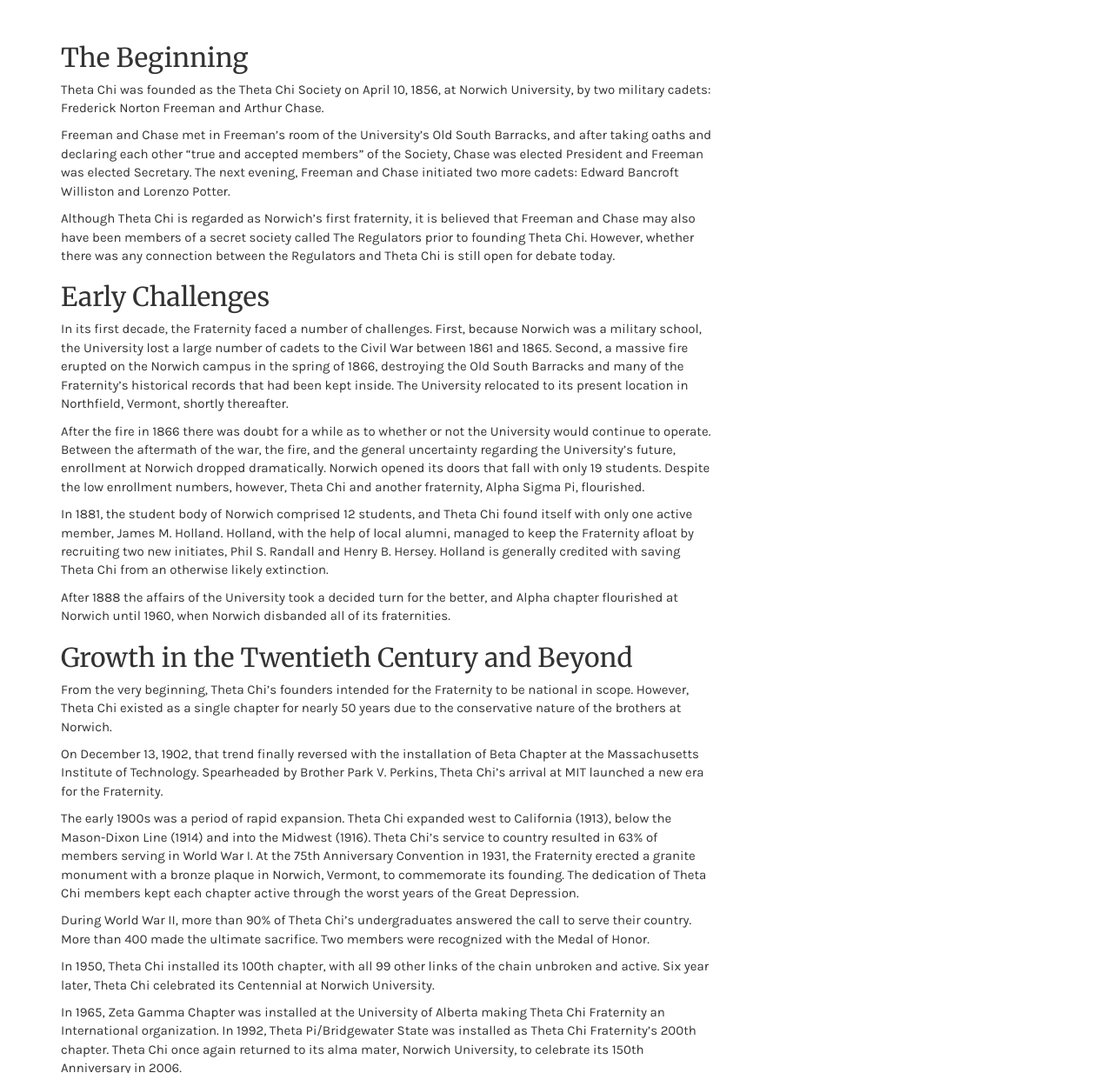
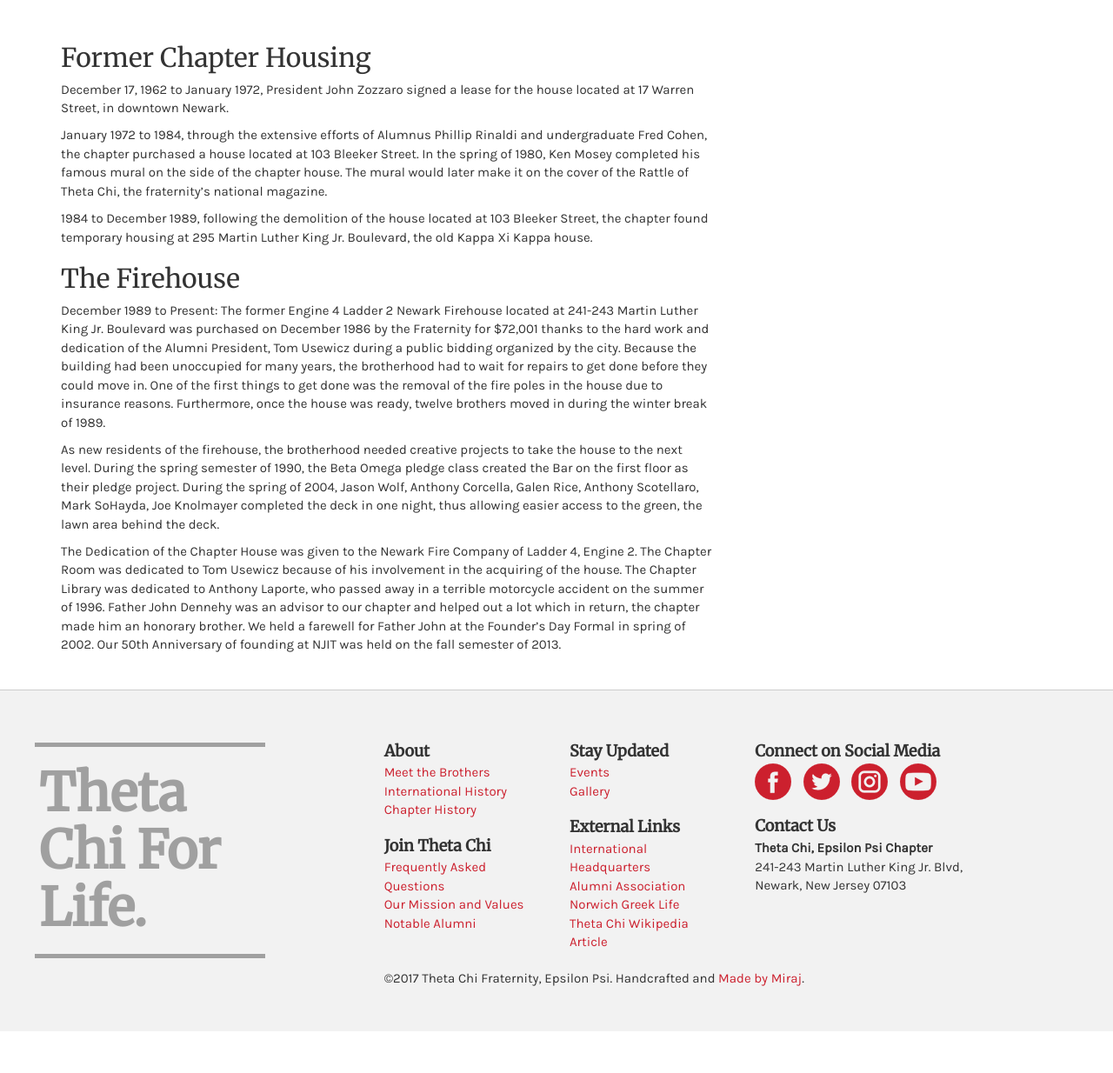
Before and after one commit to madebymiraj/Theta-Chi, a Jekyll site: the page built from chapter-history.md, in a window 1280 px wide and 1400 px high, scrolled down 469 px. Shown: the part 166-1400 px from the top of the window at 87% size. Built offline with Jekyll 4.4.1, drawn with Linux system fonts in a browser that asks for light colours; nearby versions of some CDN libraries; after the commit the page ends 1821 px from its top, so only the background shows below that; some of the changed text lies outside the part shown.

Commit message:
Updated 'chapter-history.md' via CloudCannon

```diff
--- a/chapter-history.md
+++ b/chapter-history.md
@@ -1,43 +1,22 @@
 ---
 layout: article
 title: Chapter History
-header-image: https://www.thetachi.org/clientuploads/directory/Interior_Banners/interior-banner-history.jpg
+header-image: 'https://www.thetachi.org/clientuploads/directory/Interior_Banners/interior-banner-history.jpg'
 ---
 
-## The Beginning
 
-Theta Chi was founded as the Theta Chi Society on April 10, 1856, at Norwich University, by two military cadets: Frederick Norton Freeman and Arthur Chase.
+## Former Chapter Housing
 
-Freeman and Chase met in Freeman’s room of the University’s Old South Barracks, and after taking oaths and declaring each other “true and accepted members” of the Society, Chase was elected President and Freeman was elected Secretary. The next evening, Freeman and Chase initiated two more cadets: Edward Bancroft Williston and Lorenzo Potter.
+December 17, 1962 to January 1972, President John Zozzaro signed a lease for the house located at 17 Warren Street, in downtown Newark.
 
-Although Theta Chi is regarded as Norwich’s first fraternity, it is believed that Freeman and Chase may also have been members of a secret society called The Regulators prior to founding Theta Chi. However, whether there was any connection between the Regulators and Theta Chi is still open for debate today.
+January 1972 to 1984, through the extensive efforts of Alumnus Phillip Rinaldi and undergraduate Fred Cohen, the chapter purchased a house located at 103 Bleeker Street. In the spring of 1980, Ken Mosey completed his famous mural on the side of the chapter house. The mural would later make it on the cover of the Rattle of Theta Chi, the fraternity's national magazine.
 
-## Early Challenges
+1984 to December 1989, following the demolition of the house located at 103 Bleeker Street, the chapter found temporary housing at 295 Martin Luther King Jr. Boulevard, the old Kappa Xi Kappa house.
 
-In its first decade, the Fraternity faced a number of challenges. First, because Norwich was a military school, the University lost a large number of cadets to the Civil War between 1861 and 1865. Second, a massive fire erupted on the Norwich campus in the spring of 1866, destroying the Old South Barracks and many of the Fraternity’s historical records that had been kept inside. The University relocated to its present location in Northfield, Vermont, shortly thereafter.
+## The Firehouse
 
-After the fire in 1866 there was doubt for a while as to whether or not the University would continue to operate. Between the aftermath of the war, the fire, and the general uncertainty regarding the University’s future, enrollment at Norwich dropped dramatically. Norwich opened its doors that fall with only 19 students. Despite the low enrollment numbers, however, Theta Chi and another fraternity, Alpha Sigma Pi, flourished.
+December 1989 to Present: The former Engine 4 Ladder 2 Newark Firehouse located at 241-243 Martin Luther King Jr. Boulevard was purchased on December 1986 by the Fraternity for $72,001 thanks to the hard work and dedication of the Alumni President, Tom Usewicz during a public bidding organized by the city. Because the building had been unoccupied for many years, the brotherhood had to wait for repairs to get done before they could move in. One of the first things to get done was the removal of the fire poles in the house due to insurance reasons. Furthermore, once the house was ready, twelve brothers moved in during the winter break of 1989.
 
-In 1881, the student body of Norwich comprised 12 students, and Theta Chi found itself with only one active member, James M. Holland. Holland, with the help of local alumni, managed to keep the Fraternity afloat by recruiting two new initiates, Phil S. Randall and Henry B. Hersey. Holland is generally credited with saving Theta Chi from an otherwise likely extinction.
+As new residents of the firehouse, the brotherhood needed creative projects to take the house to the next level. During the spring semester of 1990, the Beta Omega pledge class created the Bar on the first floor as their pledge project. During the spring of 2004, Jason Wolf, Anthony Corcella, Galen Rice, Anthony Scotellaro, Mark SoHayda, Joe Knolmayer completed the deck in one night, thus allowing easier access to the green, the lawn area behind the deck.
 
-After 1888 the affairs of the University took a decided turn for the better, and Alpha chapter flourished at Norwich until 1960, when Norwich disbanded all of its fraternities.
-
-## Growth in the Twentieth Century and Beyond
-
-From the very beginning, Theta Chi’s founders intended for the Fraternity to be national in scope. However, Theta Chi existed as a single chapter for nearly 50 years due to the conservative nature of the brothers at Norwich.
-
-On December 13, 1902, that trend finally reversed with the installation of Beta Chapter at the Massachusetts Institute of Technology. Spearheaded by Brother Park V. Perkins, Theta Chi’s arrival at MIT launched a new era for the Fraternity.
-
-The early 1900s was a period of rapid expansion. Theta Chi expanded west to California (1913), below the Mason-Dixon Line (1914) and into the Midwest (1916). Theta Chi's service to country resulted in 63% of members serving in World War I.  At the 75th Anniversary Convention in 1931, the Fraternity erected a granite monument with a bronze plaque in Norwich, Vermont, to commemorate its founding. The dedication of Theta Chi members kept each chapter active through the worst years of the Great Depression.
-
-During World War II, more than 90% of Theta Chi's undergraduates answered the call to serve their country.  More than 400 made the ultimate sacrifice. Two members were recognized with the Medal of Honor.
-
-In 1950, Theta Chi installed its 100th chapter, with all 99 other links of the chain unbroken and active. Six year later, Theta Chi celebrated its Centennial at Norwich University.
-
-In 1965, Zeta Gamma Chapter was installed at the University of Alberta making Theta Chi Fraternity an International organization.  In 1992, Theta Pi/Bridgewater State was installed as Theta Chi Fraternity's 200th chapter. Theta Chi once again returned to its alma mater, Norwich University, to celebrate its 150th Anniversary in 2006.
-
-2013/2014 was a banner year for Theta Chi Fraternity. The 175,000 member was initiated, and overall, our chapters initiated more men during this school year than at any point in Theta Chi's history. The Fraternity began a new national partnership with the USO (United Service Organizations) and also established its new health and safety initiative, Sacred Purpose.
-
-## Theta Chi Today
-
-Theta Chi has grown and prospered in ways far beyond what even its Founders had envisioned. If our Founders could see us today, they would surely be proud. More than 180,000 men have been initiated into the Fraternity since its founding with 235 chapters established.
+The Dedication of the Chapter House was given to the Newark Fire Company of Ladder 4, Engine 2. The Chapter Room was dedicated to Tom Usewicz because of his involvement in the acquiring of the house. The Chapter Library was dedicated to Anthony Laporte, who passed away in a terrible motorcycle accident on the summer of 1996. Father John Dennehy was an advisor to our chapter and helped out a lot which in return, the chapter made him an honorary brother. We held a farewell for Father John at the Founder’s Day Formal in spring of 2002. Our 50th Anniversary of founding at NJIT was held on the fall semester of 2013.
```
